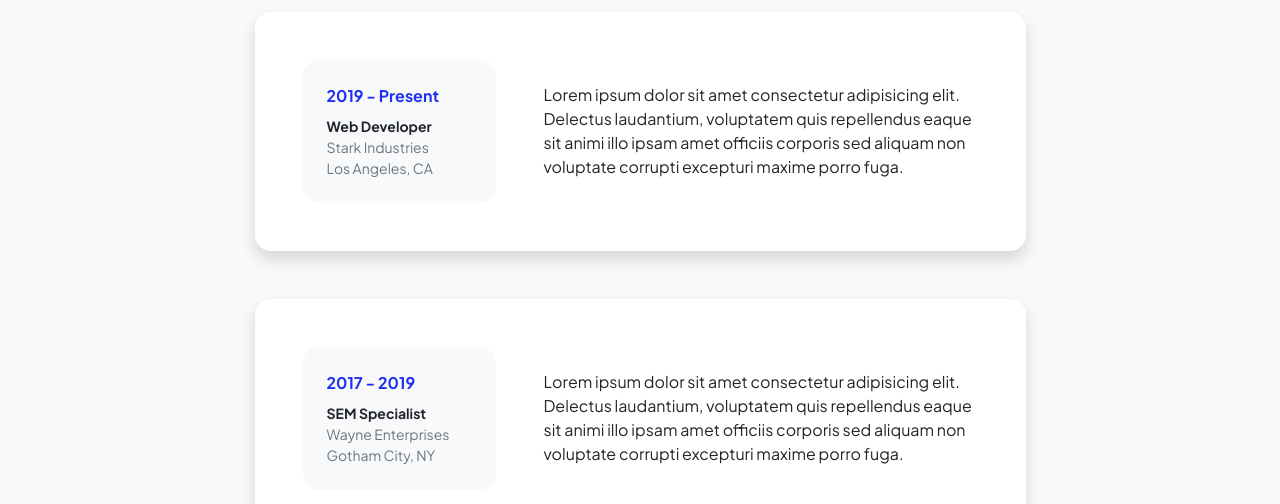
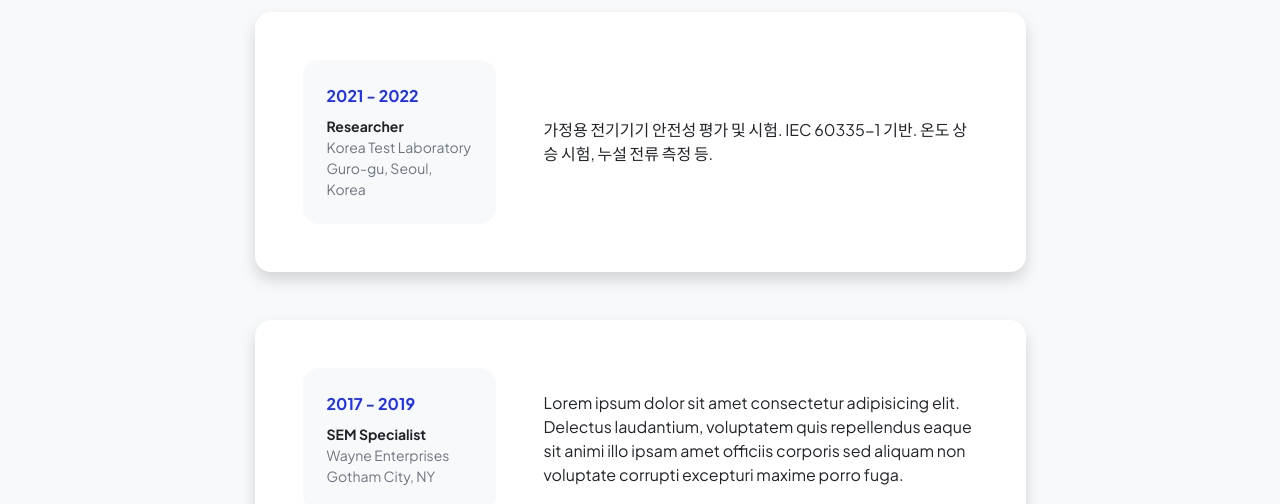
Before and after one commit to hyojoontop/hyojoontop.github.io, a plain HTML site: page resume.html in a window 1280 px wide. Shown: the part 296-800 px from the top of the page. Drawn offline with nearby package versions, Linux system fonts and the light colour scheme.

Commit message:
update resume

```diff
--- a/resume.html
+++ b/resume.html
@@ -58,13 +58,13 @@
                                     <div class="row align-items-center gx-5">
                                         <div class="col text-center text-lg-start mb-4 mb-lg-0">
                                             <div class="bg-light p-4 rounded-4">
-                                                <div class="text-primary fw-bolder mb-2">2019 - Present</div>
-                                                <div class="small fw-bolder">Web Developer</div>
-                                                <div class="small text-muted">Stark Industries</div>
-                                                <div class="small text-muted">Los Angeles, CA</div>
+                                                <div class="text-primary fw-bolder mb-2">2021 - 2022</div>
+                                                <div class="small fw-bolder">Researcher</div>
+                                                <div class="small text-muted">Korea Test Laboratory</div>
+                                                <div class="small text-muted">Guro-gu, Seoul, Korea</div>
                                             </div>
                                         </div>
-                                        <div class="col-lg-8"><div>Lorem ipsum dolor sit amet consectetur adipisicing elit. Delectus laudantium, voluptatem quis repellendus eaque sit animi illo ipsam amet officiis corporis sed aliquam non voluptate corrupti excepturi maxime porro fuga.</div></div>
+                                        <div class="col-lg-8"><div>가정용 전기기기 안전성 평가 및 시험. IEC 60335-1 기반. 온도 상승 시험, 누설 전류 측정 등. </div></div>
                                     </div>
                                 </div>
                             </div>
```
